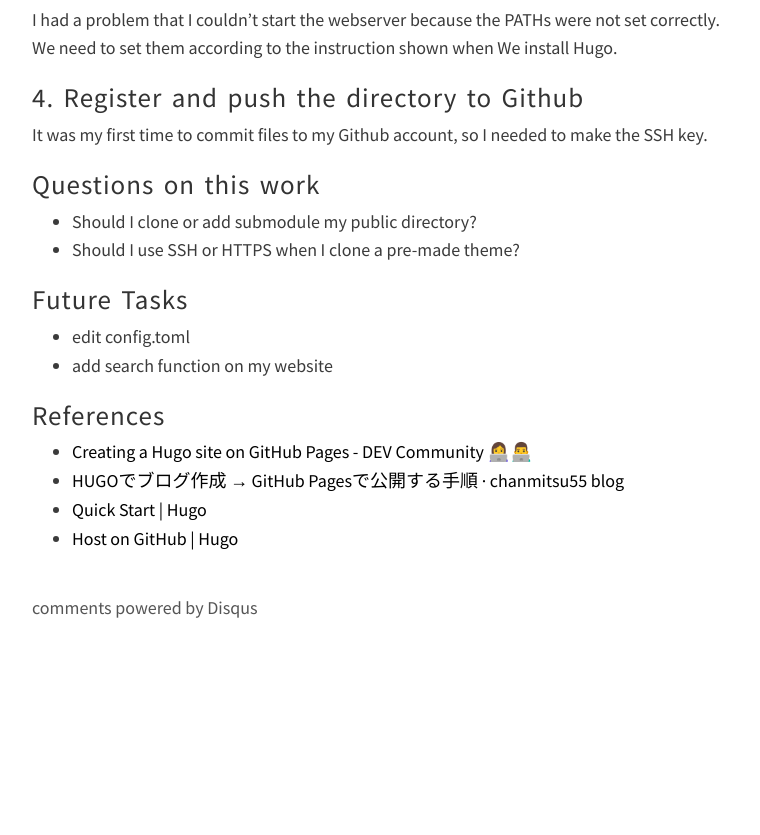
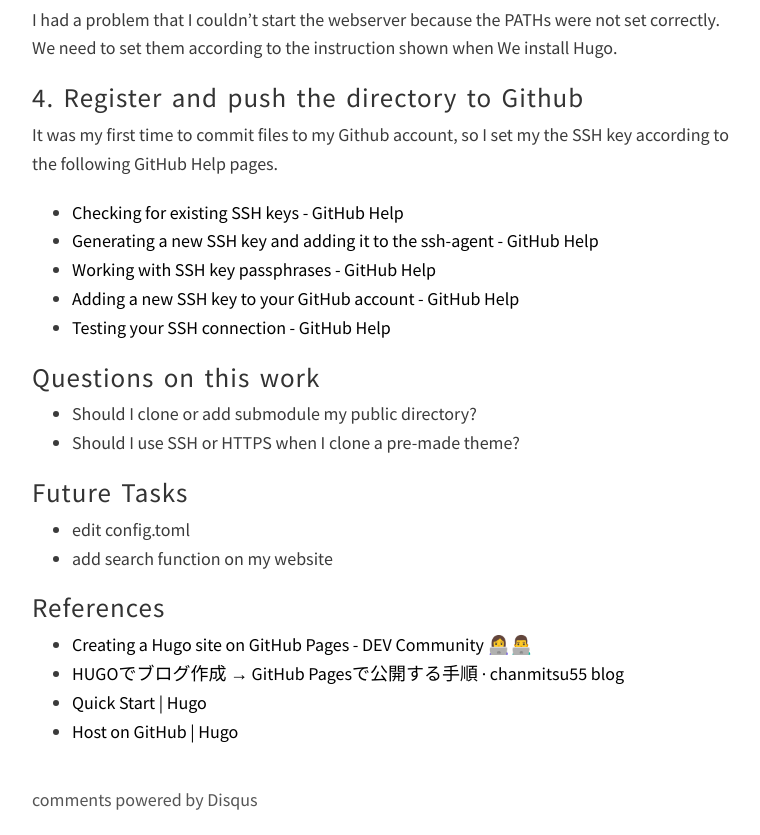
Before and after one commit to takuto-f/takuto-f.github.io, a plain HTML site: page posts/20190411/index.html in a window 1280 px wide. Shown: the part 1037-1872 px from the top of the page, without its empty margins (254-1014 px from the left). Before the commit the page ends 1679 px from the top, so only its background shows below. Drawn offline with nearby package versions, Linux system fonts and the light colour scheme.

Commit message:
rebuilding site Fri Apr 12 13:16:05 EDT 2019

```diff
--- a/posts/20190411/index.html
+++ b/posts/20190411/index.html
@@ -109,7 +109,15 @@ $ brew install go
 
 <h1 id="4-register-and-push-the-directory-to-github">4. Register and push the directory to Github</h1>
 
-<p>It was my first time to commit files to my Github account, so I needed to make the SSH key.</p>
+<p>It was my first time to commit files to my Github account, so I set my the SSH key according to the following GitHub Help pages.</p>
+
+<ul>
+<li><a href="https://help.github.com/en/articles/checking-for-existing-ssh-keys">Checking for existing SSH keys - GitHub Help</a></li>
+<li><a href="https://help.github.com/en/articles/generating-a-new-ssh-key-and-adding-it-to-the-ssh-agent">Generating a new SSH key and adding it to the ssh-agent - GitHub Help</a></li>
+<li><a href="https://help.github.com/en/articles/working-with-ssh-key-passphrases">Working with SSH key passphrases - GitHub Help</a></li>
+<li><a href="https://help.github.com/en/articles/adding-a-new-ssh-key-to-your-github-account">Adding a new SSH key to your GitHub account - GitHub Help</a></li>
+<li><a href="https://help.github.com/en/articles/testing-your-ssh-connection">Testing your SSH connection - GitHub Help</a></li>
+</ul>
 
 <h1 id="questions-on-this-work">Questions on this work</h1>
 
```
